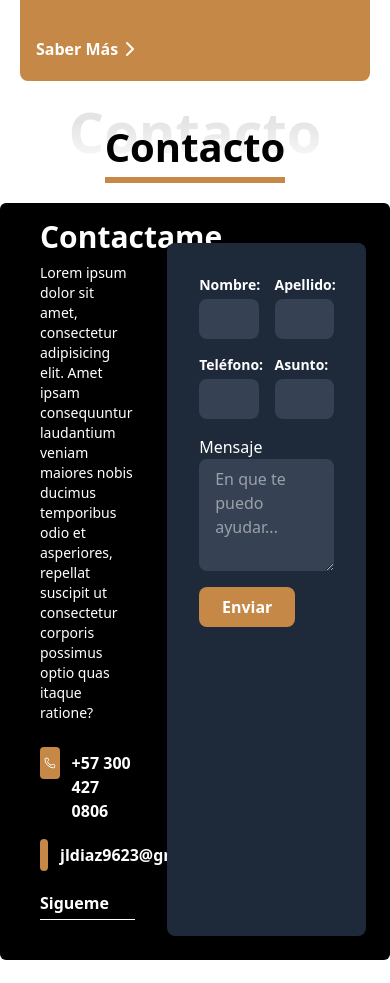
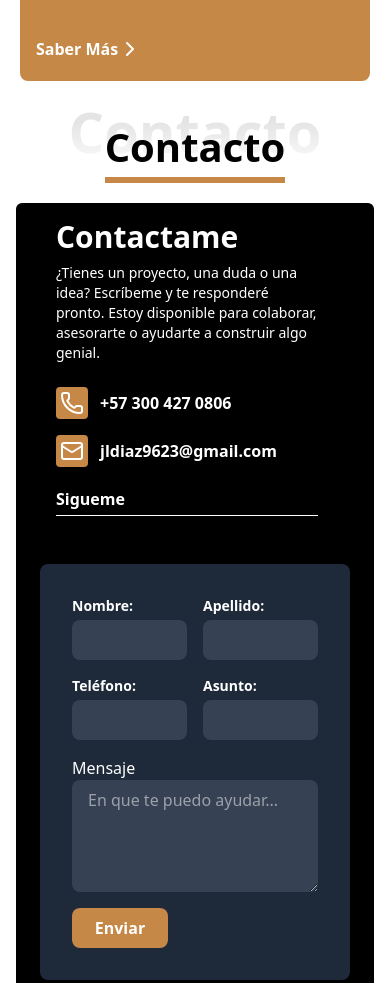
Before and after one commit to jleonardod/portafolio, an Astro site: page / in a window 390 px wide. Shown: the part 3959-4942 px from the top of the page. Built offline with nearby package versions, Linux system fonts and the light colour scheme; Astro itself is replaced by a stand-in of ours; some icons are missing.

Commit message:
Section de contacto responsive

```diff
--- a/src/components/Welcome.astro
+++ b/src/components/Welcome.astro
@@ -139,14 +139,14 @@ import { FaPython, FaReact, FaPhp, FaJava, FaAws, FaDocker, FaNodeJs } from "rea
 				</div>
 			</div>
 		</section>
-		<section id="Contacto" class="relative w-full min-h-[100vh] margin-x-auto text-center md:px-[4rem] pb-10 flex flex-column ">
+		<section id="Contacto" class="relative w-full min-h-[100vh] margin-x-auto text-center px-4 md:px-[4rem] pb-10 flex flex-column ">
 			<div class="flex justify-center flex-col items-center w-full">
 				<h1 class="text-[3.5em] md:text-[4.5em] font-bold mt-2 titulo-section">Contacto</h1>
 				<h2 class="text-[2.5em] font-bold -mt-14 border-b-6 border-[#C58846]">Contacto</h2>
-				<div class="w-full pt-2 pb-6 mt-5 bg-black text-white rounded-md grid grid-cols-5 px-6 gap-x-4">
+				<div class="w-full pt-2 pb-6 mt-5 bg-black text-white rounded-md grid grid-cols-1 md:grid-cols-5 px-6 gap-x-4">
 					<div class="col-span-2 text-left gap-y-2 flex flex-col px-4 py-2">
 						<h2 class="font-bold text-3xl">Contactame</h2>
-						<p class="text-sm">Lorem ipsum dolor sit amet, consectetur adipisicing elit. Amet ipsam consequuntur laudantium veniam maiores nobis ducimus temporibus odio et asperiores, repellat suscipit ut consectetur corporis possimus optio quas itaque ratione?</p>
+						<p class="text-sm">¿Tienes un proyecto, una duda o una idea? Escríbeme y te responderé pronto. Estoy disponible para colaborar, asesorarte o ayudarte a construir algo genial.</p>
 						<div class="mt-4 flex flex-col gap-y-4">
 							<div class="flex gap-x-3 font-semibold">
 								<Phone class="bg-[#C58846] p-1 h-8 w-8 rounded-sm" />
```
